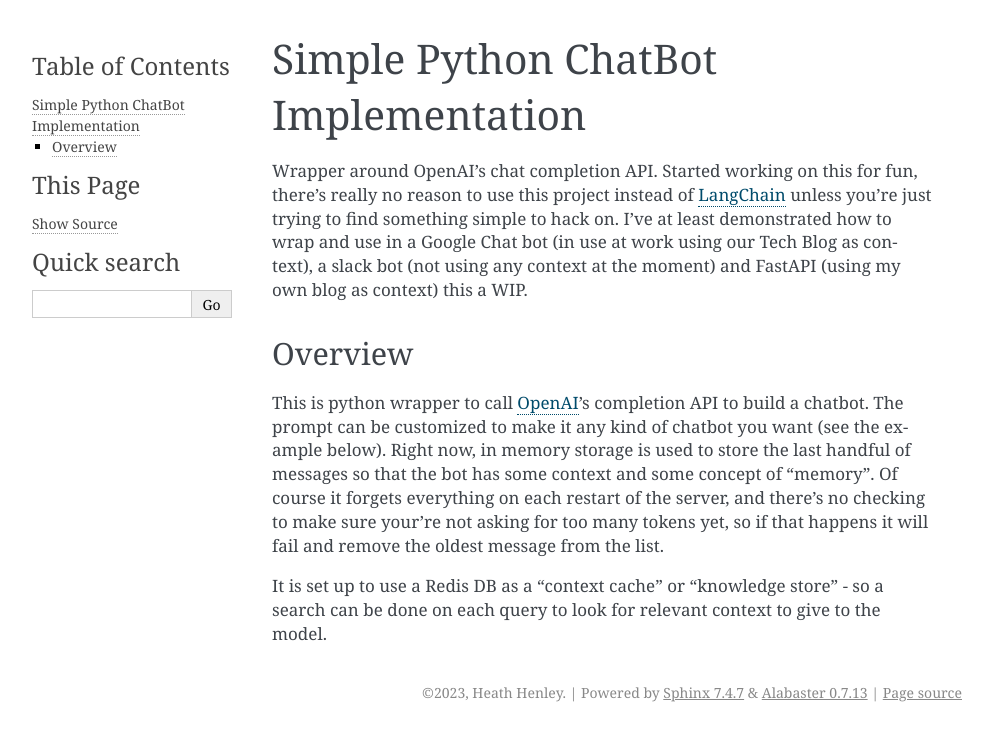
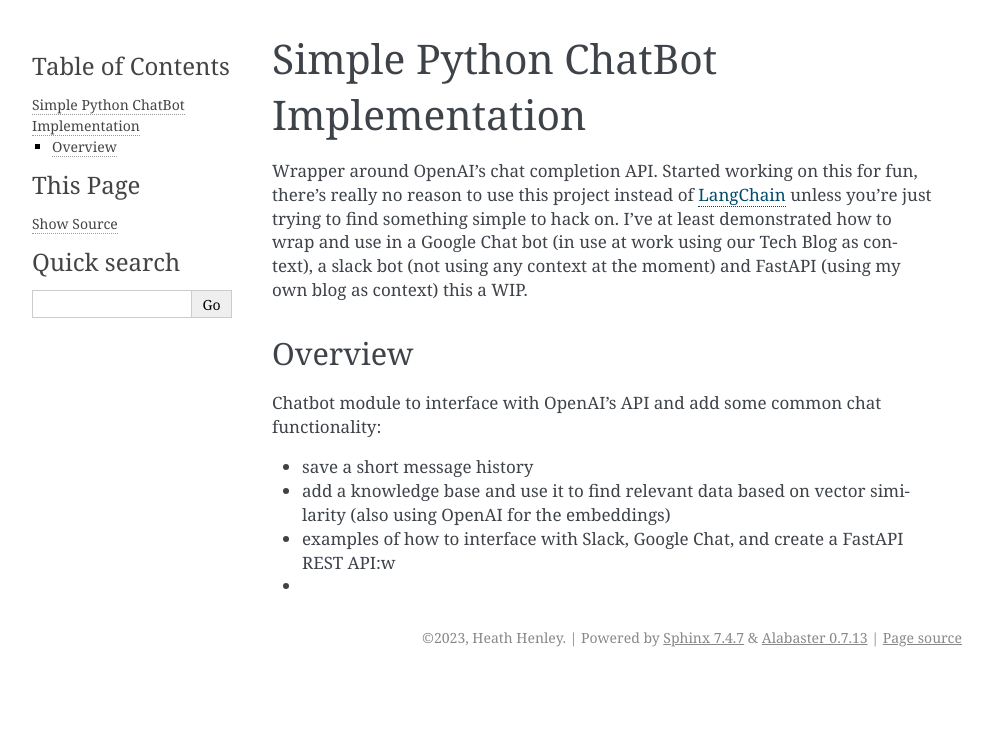
Before and after one commit to heathhenley/ChatGPTBot, a Sphinx documentation site: the page built from docs/source/intro.md, in a window 1280 px wide. Shown: the top 741 px of the page, without its empty margins (148-1141 px from the left). Built offline with Sphinx 7.4.7, drawn with Linux system fonts in a browser that asks for light colours.

Commit message:
Update intro.md

```diff
--- a/docs/source/intro.md
+++ b/docs/source/intro.md
@@ -7,13 +7,9 @@ context), a slack bot (not using any context at the moment) and FastAPI (using m
 blog as context) this a WIP.
 
 ## Overview
-This is python wrapper to call [OpenAI](https://platform.openai.com/docs/quickstart)'s
-completion API to build a chatbot. The prompt can be customized to make it any kind of
-chatbot you want (see the example below). Right now, in memory storage is used to store
-the last handful of messages so that the bot has some context and some concept of "memory".
-Of course it forgets everything on each restart of the server, and there's no checking
-to make sure your're not asking for too many tokens yet, so if that happens it will
-fail and remove the oldest message from the list.
-
-It is set up to use a Redis DB as a "context cache" or "knowledge store" - so a search
-can be done on each query to look for relevant context to give to the model.
+Chatbot module to interface with OpenAI's API and add some common chat functionality:
+- save a short message history
+- add a knowledge base and use it to find relevant data based on vector similarity (also
+  using OpenAI for the embeddings)
+- examples of how to interface with Slack, Google Chat, and create a FastAPI REST API:w
+-
```
